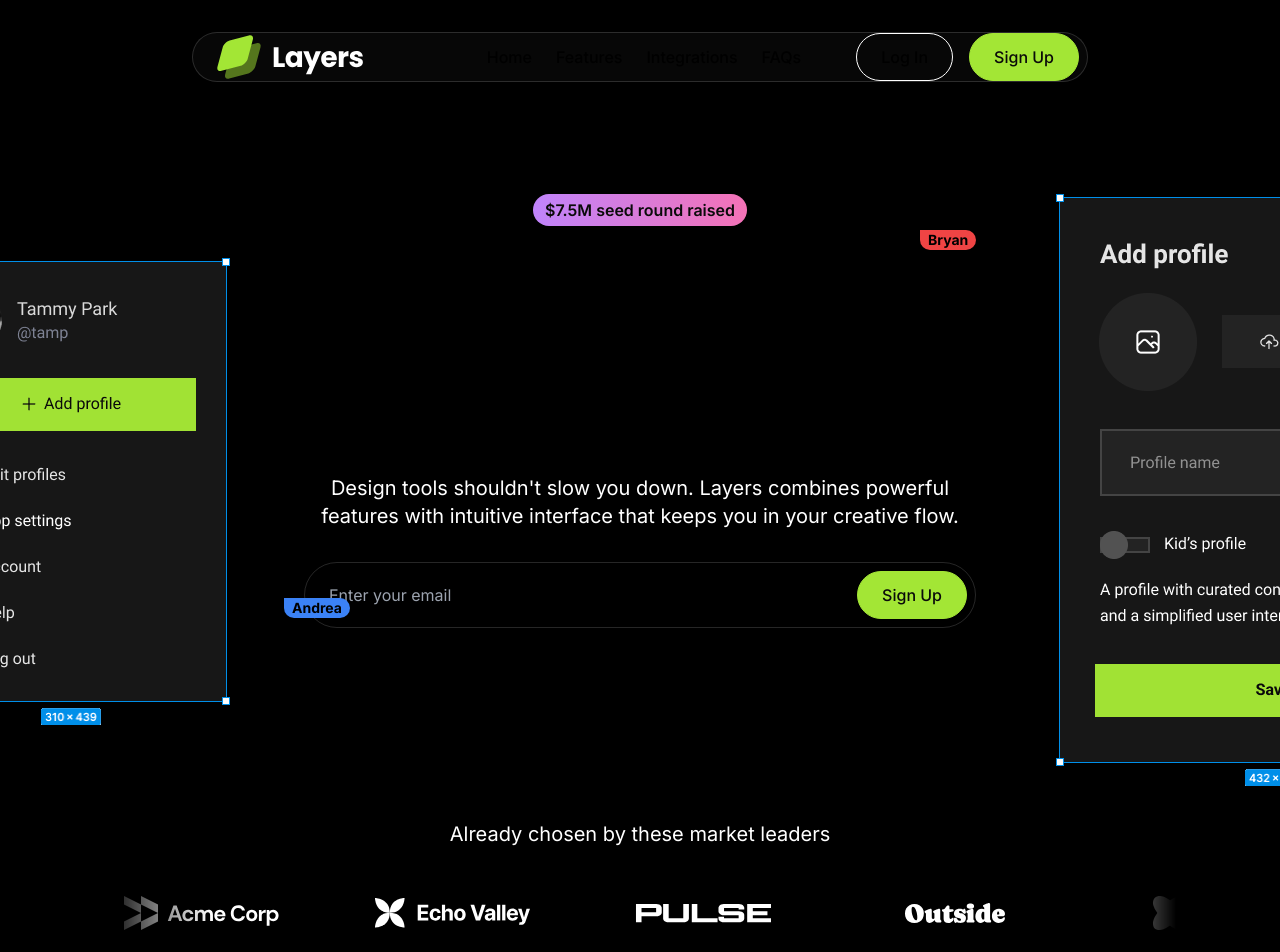
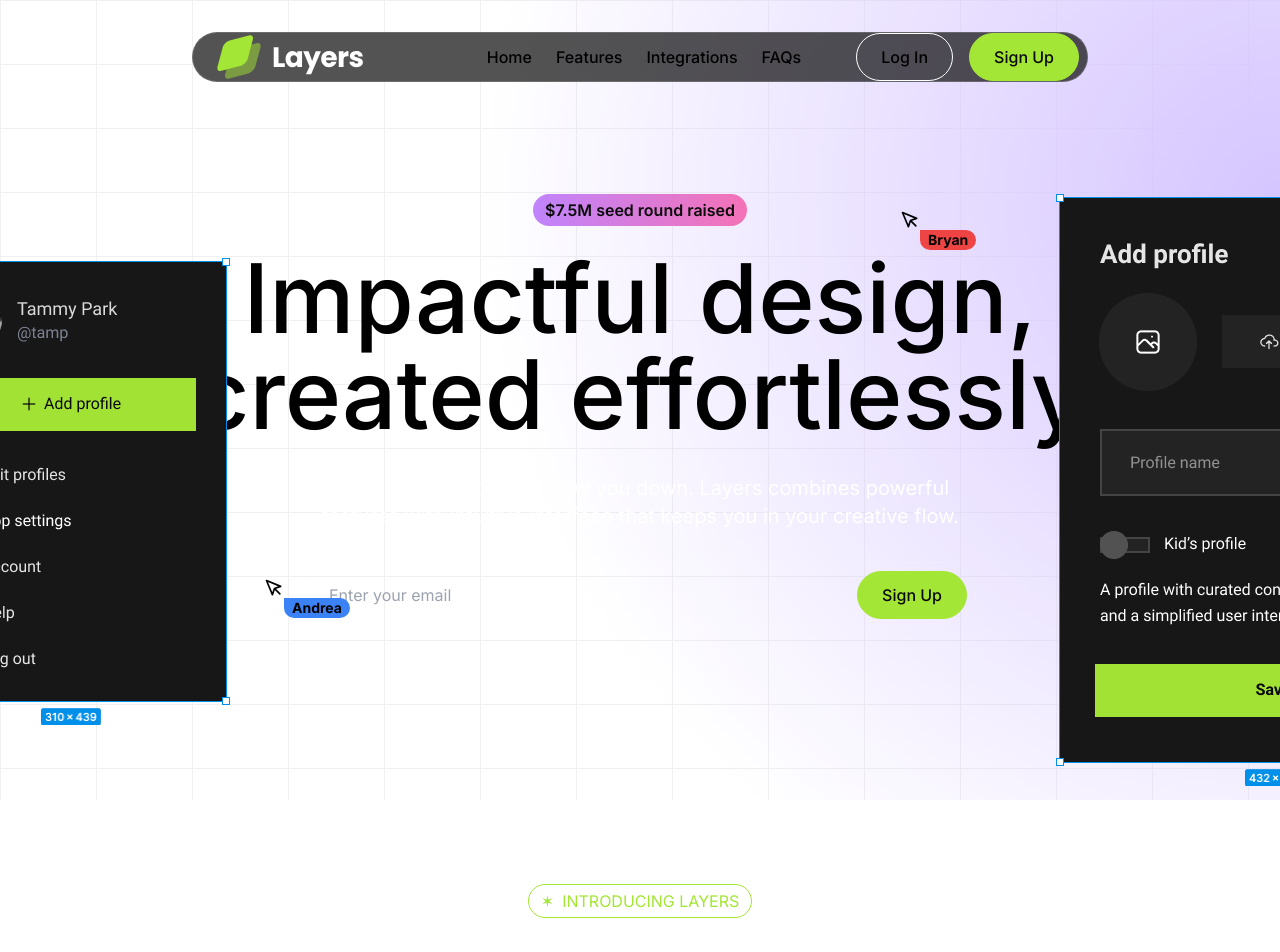
Before and after one commit to Sekwaticode/cleardebt, a Next.js app: page / in a window 1280 px wide. Shown: the top 952 px of the page. Built offline with nearby package versions, Linux system fonts and the light colour scheme.

Commit message:
background update and integrations section

```diff
--- a/src/app/layout.tsx
+++ b/src/app/layout.tsx
@@ -22,9 +22,12 @@
     return (
         <html lang="en">
             <body
-                className={`${inter.variable} font-sans antialiased text-black bg-[#000000] bg-[radial-gradient(#FFFFFF)] bg-[size:20px_20px]`}
+                className={`${inter.variable} font-sans antialiased text-black `}
             >
                 {children}
+                <div className="fixed inset-0 -z-10 h-full w-full bg-white bg-[linear-gradient(to_right,#f0f0f0_1px,transparent_1px),linear-gradient(to_bottom,#f0f0f0_1px,transparent_1px)] bg-[size:6rem_4rem]">
+                    <div className="absolute bottom-0 left-0 right-0 top-0 bg-[radial-gradient(circle_800px_at_100%_200px,#d5c5ff,transparent)]"></div>
+                </div>
             </body>
         </html>
     );
--- a/src/app/page.tsx
+++ b/src/app/page.tsx
@@ -1,10 +1,8 @@
 import Navbar from "@/sections/Navbar"
 import Hero from "@/sections/Hero";
-import LogoTicker from "@/sections/LogoTicker";
 import Introduction from "@/sections/Introduction";
 import Features from "@/sections/Features";
 import Integrations from "@/sections/Integrations";
-import Faqs from "@/sections/Faqs";
 import CallToAction from "@/sections/CallToAction";
 import Footer from "@/sections/Footer";
 
@@ -13,11 +11,9 @@
         <>
         <Navbar/>
         <Hero/>
-        <LogoTicker/>
         <Introduction/>
         <Features/>
         <Integrations/>
-        <Faqs/>
         <CallToAction/>
         <Footer/>
         </>
--- a/src/sections/Faqs.tsx
+++ b/src/sections/Faqs.tsx
@@ -33,8 +33,8 @@
     return (
         <section className="py-24">
             <div className="container">
+
                 <div className="flex justify-center">
-                    <Tag>FAQs</Tag>
                 </div>
                 <h2 className="text-6xl font-medium mt-6 text-center max-w-xl mx-auto">
                     Questions? We&apos;ve got{" "}
--- a/src/sections/Integrations.tsx
+++ b/src/sections/Integrations.tsx
@@ -6,6 +6,7 @@
 import framerIcon from "@/assets/images/framer-logo.svg";
 import githubIcon from "@/assets/images/github-logo.svg";
 import IntegrationColumn from "@/components/IntegrationsColumn";
+import Faqs from "@/sections/Faqs";
 
 const integrations = [
     {
@@ -48,16 +49,7 @@
             <div className="container">
                 <div className="grid lg:grid-cols-2 items-center lg:gap-16">
                     <div>
-                        <Tag>Integrations</Tag>
-                        <h2 className="text-6xl font-medium mt-6">
-                            Plays well with{" "}
-                            <span className="text-lime-400">others</span>
-                        </h2>
-
-                        <p className="text-white mt-4 text-lg">
-                            Layers seamlessly connects with your favourite tools
-                            making it wasy to collaborate platforms.
-                        </p>
+                        <Faqs />
                     </div>
                     <div className="h-[400px] lg:h-[800px] mt-8 lg:mt-0 overflow-hidden grid  md:grid-cols-2 gap-4 [mask-image:linear-gradient(to_bottom,transparent,black_10%,black_90%,transparent)]">
                         <IntegrationColumn integrations={integrations} />
```
